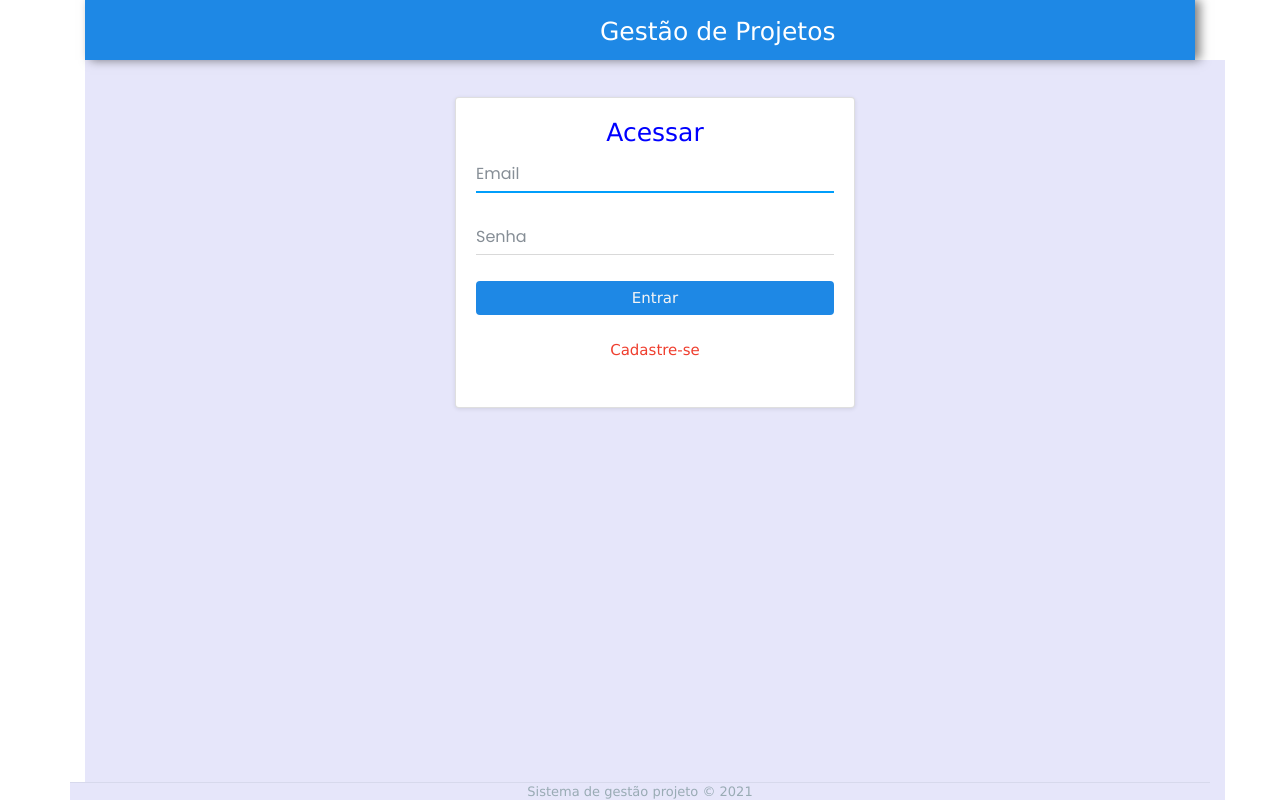
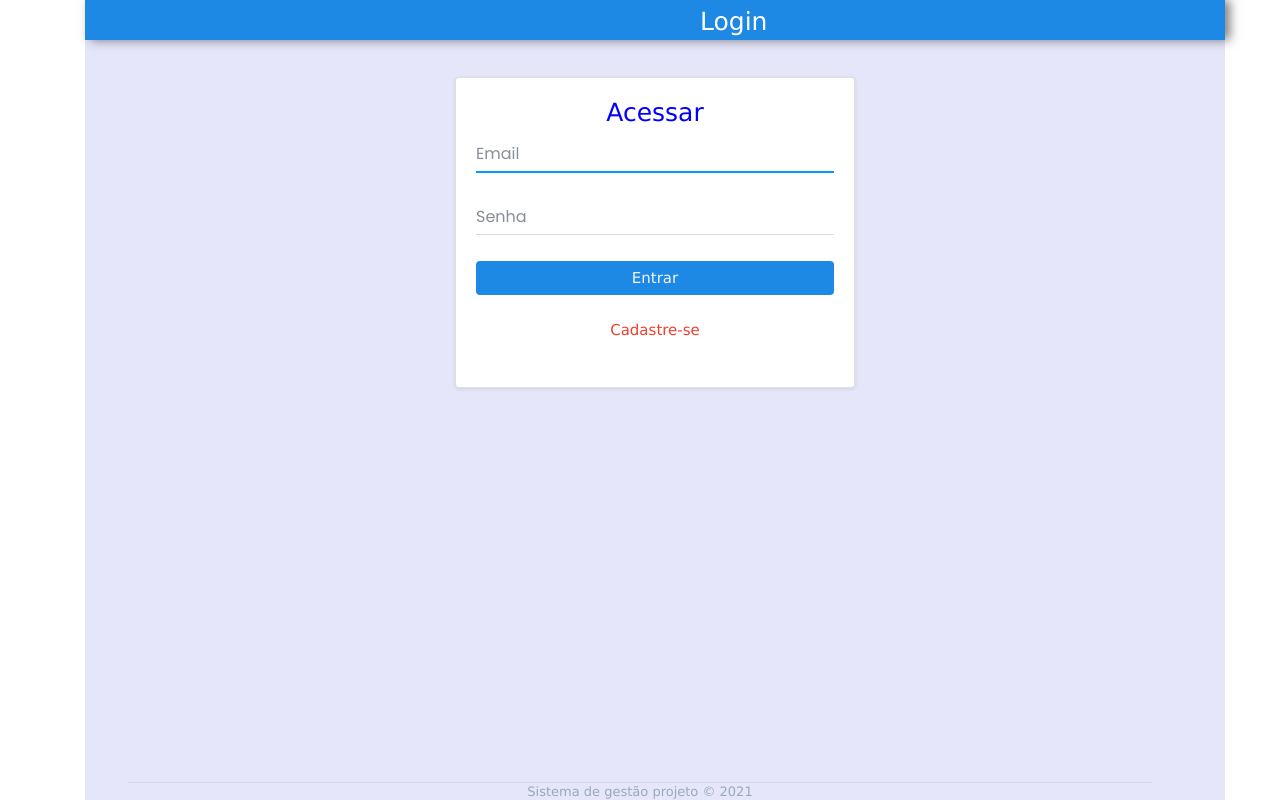
Before and after one commit to jenedua/cadastroembutido, a PHP site: page / in a window 1280 px wide. Run offline with PHP 8.4, Linux system fonts and the light colour scheme; some libraries are stand-ins or nearby versions.

Commit message:
version II

```diff
--- a/cadastrar.php
+++ b/cadastrar.php
@@ -16,7 +16,7 @@ ini_set("display_errors", 0);
         <meta name="description" content="Fedner Dabady">
         <meta name="author" content="Fedner Dabady">
         <!-- Favicon icon -->
-        <link rel="icon" type="image/png" sizes="16x16" href="assets/images/logo-simbolo.png">
+        <link rel="icon" type="image/png" sizes="16x16" href="assets/images/login.png">
         <title>Cadastro</title>
         <!-- Bootstrap Core CSS -->
         <link href="assets/plugins/bootstrap/css/bootstrap.min.css" rel="stylesheet">
@@ -76,14 +76,14 @@ ini_set("display_errors", 0);
     </head>
 
     <body style="background-color:#082767;">
-    <header class="topbar" style="height:50">
+    <header class="topbar" style="height:40px;">
 
        <nav class="navbar top-navbar navbar-expand-md navbar-light">
         <!-- ============================================================== -->
         <!-- Logo -->
         <!-- ============================================================== -->
 
-        <h1 class="text-white"style="font-family: Montserrat ;font: 25px Verdana, Geneva, sans-serif;margin-left: 500px "> Gestão de Projetos</h1>
+        <h1 class="text-white"style=" margin-top:-28px;font-family: Montserrat ;font: 25px Verdana, Geneva, sans-serif;margin-left: 600px "> Cadastro</h1>
     </nav>
     <!--<nav class="navbar top-navbar navbar-expand-md navbar-light">
         <a class="navbar-brand"  href="#"style="margin-left:-15px;padding-top:0px;padding-bottom:12px"><img class="light-logo"  alt="logo" src="./imagens/logo5.png"></a>
--- a/index.php
+++ b/index.php
@@ -11,7 +11,7 @@ session_start();
     <meta name="description" content="">
     <meta name="author" content="">
     <!-- Favicon icon -->
-    <link rel="icon" type="image/png" sizes="16x16" href="assets/images/favicon.png">
+    <link rel="icon" type="image/png" sizes="16x16" href="assets/images/login.png">
     <title>Acesso Restrito</title>
     <!-- Bootstrap Core CSS -->
     <link href="assets/plugins/bootstrap/css/bootstrap.min.css" rel="stylesheet">
@@ -27,14 +27,14 @@ session_start();
 
 
 
-       <header class="topbar container" style="height:60px">
+       <header class="topbar container" style="height:40px;width:150%;">
 
 	           <nav class="navbar top-navbar navbar-expand-md navbar-light">
                 <!-- ============================================================== -->
                 <!-- Logo -->
                 <!-- ============================================================== -->
 
-                <h1 class="text-white"style="font-family: Montserrat ;font: 25px Verdana, Geneva, sans-serif;margin-left: 500px "> Gestão de Projetos</h1>
+                <h1 class="text-white"style=" margin-top:-20px;font-family: Montserrat ;font: 25px Verdana, Geneva, sans-serif;margin-left: 600px ">Login</h1>
             </nav>
             <!--<nav class="navbar top-navbar navbar-expand-md navbar-light">
                 <a class="navbar-brand"  href="#"style="margin-left:-15px;padding-top:0px;padding-bottom:12px"><img class="light-logo"  alt="logo" src="./imagens/logo5.png"></a>
@@ -85,7 +85,7 @@ session_start();
           </div>
 
     </section>
-	<footer class="footer container" style="font-family: Montserrat ;font: 13px Verdana, Geneva, sans-serif;background-color:lavender;padding:1px">
+	<footer class="footer container" style="width:80%;font-family: Montserrat ;font: 13px Verdana, Geneva, sans-serif;background-color:lavender;padding:1px">
 		    Sistema de gestão projeto <span class="flaticon-telephone-1"></span> <span class="flaticon-email-filled-closed-envelope">  © 2021  </span>
 	</footer>
 
```
Also changed, not shown: assets/images/login.png (added).
